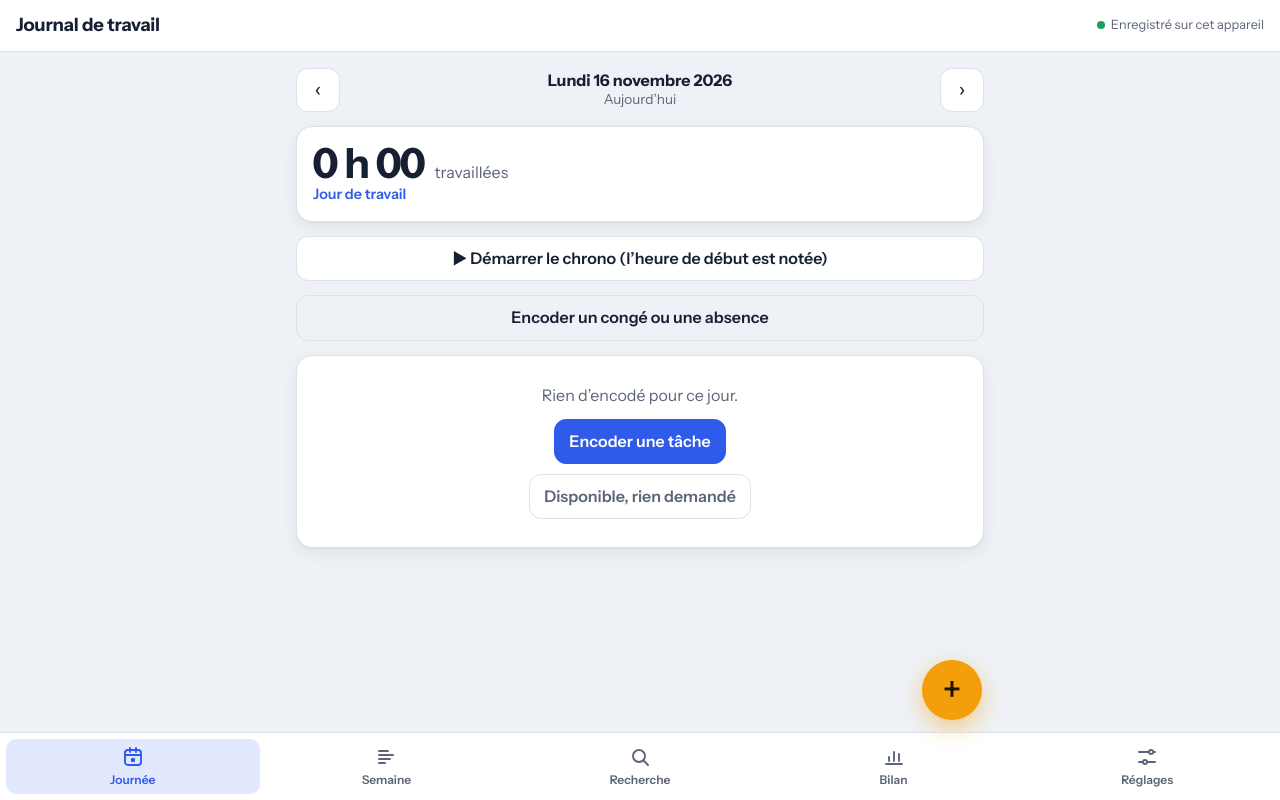
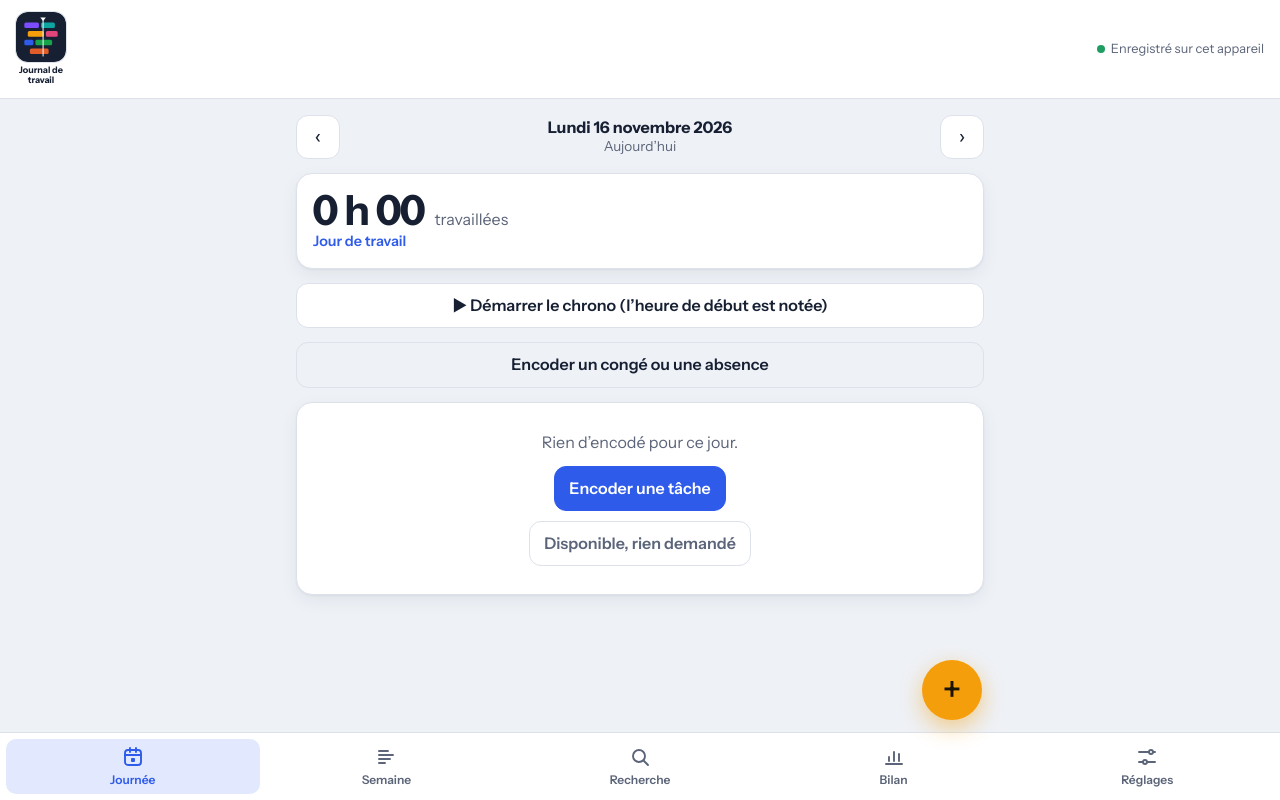
Before and after one commit to PhilTroll/journal-travail, a plain HTML site: page index.html in a window 1280 px wide. Drawn offline with Linux system fonts and the light colour scheme.

Commit message:
Add files via upload

```diff
--- a/index.html
+++ b/index.html
@@ -70,7 +70,9 @@ header.top{
 .timerbar .tb-go{margin-left:auto;background:rgba(255,255,255,.22);border-radius:9px;padding:6px 10px;font-size:.85rem;white-space:nowrap}
 .timerbar .pulse{background:#fff}
 #stale .panel{border-top:6px solid var(--bad)}
-header.top h1{font-size:1.15rem;margin:0;font-weight:700;letter-spacing:-.01em}
+header.top h1{margin:0;width:50px;display:flex;flex-direction:column;align-items:center;gap:3px}
+header.top h1 svg{display:block;width:50px;height:50px;border-radius:12px;box-shadow:0 0 0 1px var(--line)}
+header.top h1 span{display:block;width:50px;font-size:9px;line-height:1.15;font-weight:700;text-align:center;letter-spacing:0;overflow-wrap:break-word;color:var(--ink)}
 .sync{margin-left:auto;font-size:.8rem;color:var(--muted);display:flex;align-items:center;gap:6px}
 .sync i{width:8px;height:8px;border-radius:50%;background:var(--muted);display:inline-block}
 .sync.ok i{background:var(--ok)} .sync.warn i{background:var(--warn)} .sync.bad i{background:var(--bad)}
@@ -305,7 +307,7 @@ nav.tabs a[aria-current="page"]{color:var(--accent);background:var(--accent-soft
 </head>
 <body>
 <header class="top">
-  <h1>Journal de travail</h1>
+  <h1><svg viewBox="0 0 720 720" aria-hidden="true"><rect width="720" height="720" rx="160" fill="#172033"/><rect x="120" y="150" width="210" height="80" rx="22" fill="#7C4DFF"/><rect x="360" y="150" width="200" height="80" rx="22" fill="#0EA5A0"/><rect x="170" y="275" width="230" height="80" rx="22" fill="#F59E0B"/><rect x="430" y="275" width="170" height="80" rx="22" fill="#E2457A"/><rect x="120" y="400" width="130" height="80" rx="22" fill="#2F5BEA"/><rect x="280" y="400" width="240" height="80" rx="22" fill="#16A34A"/><rect x="200" y="525" width="270" height="80" rx="22" fill="#E05D2A"/><rect x="383" y="95" width="14" height="545" fill="#FFFFFF"/><polygon points="350,80 430,80 390,130" fill="#FFFFFF"/></svg><span>Journal de travail</span></h1>
   <div class="sync" id="sync"><i></i><span>Chargement…</span></div>
   <button class="timerbar" id="timerbar" data-act="stopTimer" hidden aria-live="off">
     <span class="pulse" aria-hidden="true"></span>
```
